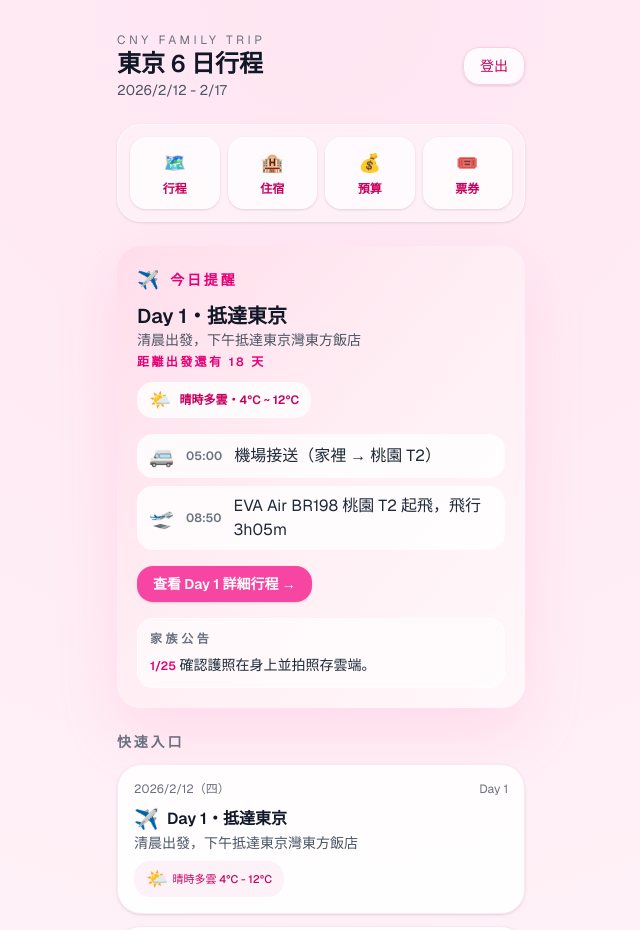
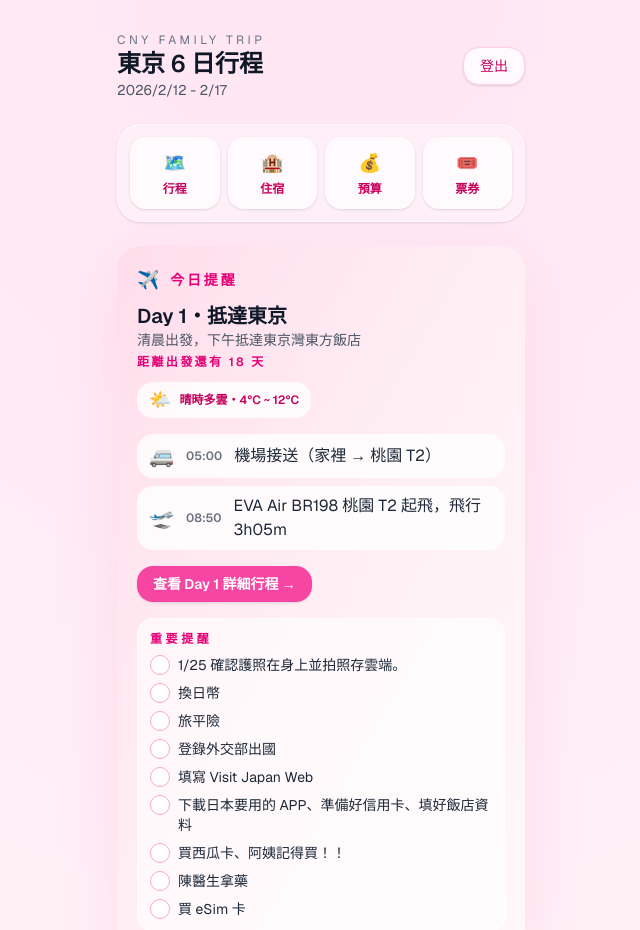
Before and after one commit to Tiffany0322/cny-trip, a Next.js app: page / in a window 1280 px wide. Shown: the top 930 px of the page, without its empty margins (319-959 px from the left). Built offline with nearby package versions, Linux system fonts and the light colour scheme; no server answers.

Commit message:
feat: replace family announcements with interactive important reminders checklist

```diff
--- a/app/page.tsx
+++ b/app/page.tsx
@@ -7,19 +7,13 @@ import { itinerary } from "@/lib/itinerary";
 import { WeatherPill } from "@/components/WeatherPill";
 import { CopyableText } from "@/components/CopyableText";
 import { pickItineraryDay } from "@/lib/day-selector";
+import { Checklist } from "@/components/Checklist";
 
 const quickNav = [
   { label: "行程", href: "#section-itinerary", icon: "🗺️" },
   { label: "住宿", href: "/lodging", icon: "🏨" },
   { label: "預算", href: "/budget", icon: "💰" },
   { label: "票券", href: "/tickets", icon: "🎟️" },
-];
-
-const familyAnnouncements = [
-  {
-    dateLabel: "1/25",
-    message: "確認護照在身上並拍照存雲端。",
-  },
 ];
 
 const transitShortcuts = [
@@ -152,23 +146,7 @@ export default function HomePage() {
             查看 Day {todayIndex + 1} 詳細行程 →
           </Link>
 
-          {familyAnnouncements.length ? (
-            <div className="mt-4 rounded-2xl border border-white/60 bg-white/60 p-3 text-sm text-gray-800">
-              <div className="text-xs font-semibold uppercase tracking-[0.3em] text-gray-500">
-                家族公告
-              </div>
-              <ul className="mt-2 space-y-1">
-                {familyAnnouncements.map((item) => (
-                  <li key={`${item.dateLabel}-${item.message}`}>
-                    <span className="text-xs font-semibold text-pink-600">
-                      {item.dateLabel}
-                    </span>{" "}
-                    {item.message}
-                  </li>
-                ))}
-              </ul>
-            </div>
-          ) : null}
+          <Checklist />
         </section>
 
         <section id="section-itinerary" className="space-y-3 scroll-mt-10">
--- /dev/null
+++ b/components/Checklist.tsx
@@ -0,0 +1,92 @@
+"use client";
+
+import { useState, useEffect } from "react";
+
+const initialItems = [
+    "1/25 確認護照在身上並拍照存雲端。",
+    "換日幣",
+    "旅平險",
+    "登錄外交部出國",
+    "填寫 Visit Japan Web",
+    "下載日本要用的 APP、準備好信用卡、填好飯店資料",
+    "買西瓜卡、阿姨記得買！！",
+    "陳醫生拿藥",
+    "買 eSim 卡",
+];
+
+export function Checklist() {
+    const [checkedItems, setCheckedItems] = useState<Record<string, boolean>>({});
+
+    useEffect(() => {
+        // Load state from localStorage on mount
+        const saved = localStorage.getItem("trip_checklist");
+        if (saved) {
+            try {
+                setCheckedItems(JSON.parse(saved));
+            } catch (e) {
+                console.error("Failed to parse checklist state", e);
+            }
+        }
+    }, []);
+
+    const toggleItem = (item: string) => {
+        const nextState = {
+            ...checkedItems,
+            [item]: !checkedItems[item],
+        };
+        setCheckedItems(nextState);
+        localStorage.setItem("trip_checklist", JSON.stringify(nextState));
+    };
+
+    return (
+        <div className="mt-4 rounded-2xl border border-white/60 bg-white/60 p-3 text-sm text-gray-800">
+            <div className="text-xs font-semibold uppercase tracking-[0.3em] text-pink-600">
+                重要提醒
+            </div>
+            <div className="mt-2 space-y-2">
+                {initialItems.map((item) => {
+                    const isChecked = checkedItems[item] || false;
+                    return (
+                        <label
+                            key={item}
+                            className={`flex items-start gap-2 cursor-pointer transition select-none ${isChecked ? "opacity-50" : ""
+                                }`}
+                        >
+                            <div
+                                className={`flex-shrink-0 w-5 h-5 rounded-full border flex items-center justify-center transition ${isChecked
+                                        ? "bg-pink-500 border-pink-500 text-white"
+                                        : "bg-white border-pink-300"
+                                    }`}
+                            >
+                                {isChecked && (
+                                    <svg
+                                        className="w-3.5 h-3.5"
+                                        fill="none"
+                                        stroke="currentColor"
+                                        viewBox="0 0 24 24"
+                                    >
+                                        <path
+                                            strokeLinecap="round"
+                                            strokeLinejoin="round"
+                                            strokeWidth={3}
+                                            d="M5 13l4 4L19 7"
+                                        />
+                                    </svg>
+                                )}
+                            </div>
+                            <input
+                                type="checkbox"
+                                className="hidden"
+                                checked={isChecked}
+                                onChange={() => toggleItem(item)}
+                            />
+                            <span className={isChecked ? "line-through text-gray-500" : ""}>
+                                {item}
+                            </span>
+                        </label>
+                    );
+                })}
+            </div>
+        </div>
+    );
+}
```
